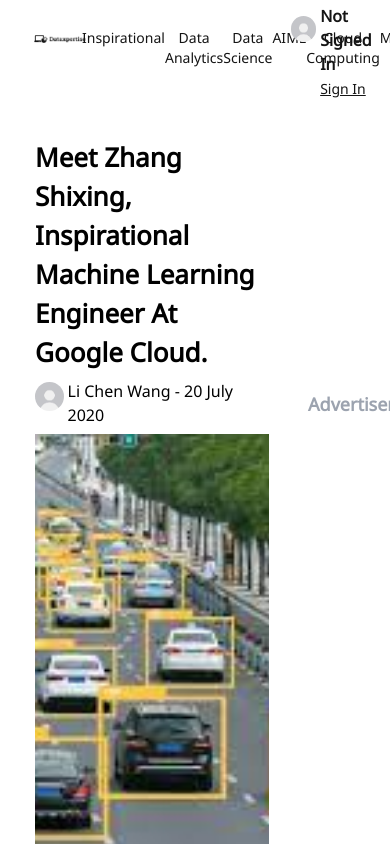
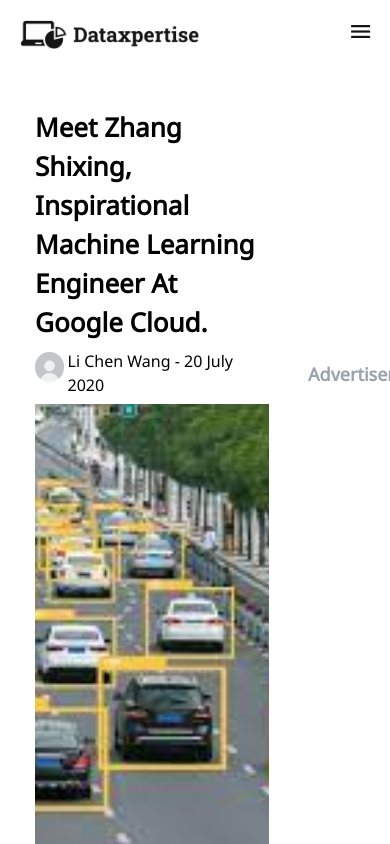
Before and after one commit to tsaqifmaulana444/Dataxperience-Client-Side, a Next.js app: page /details in a window 390 px wide. Shown: the top 844 px of the page. Built offline with nearby package versions, Linux system fonts and the light colour scheme.

Commit message:
wip: responsive home

```diff
--- a/src/app/components/frontend/Navbar.tsx
+++ b/src/app/components/frontend/Navbar.tsx
@@ -2,6 +2,7 @@ import Link from 'next/link'
 import Logo from "../../images/logo.png"
 import Image from "next/image"
 import Profile from "../../images/blank_profile.jpeg"
+import Hamburger from "../../images/hamburger.png"
 import { config } from '@fortawesome/fontawesome-svg-core'
 import '@fortawesome/fontawesome-svg-core/styles.css'
 config.autoAddCss = false
@@ -10,18 +11,18 @@ import { faCaretDown } from "@fortawesome/free-solid-svg-icons"
 
 export default function Navbar() {
     return (
-        <div className="flex h-[9.3vh] bg-white text-[#141414]">
-            <div className="ml-[8.7vw] w-[19vw] my-auto cursor-pointer">
+        <div className="flex justify-between text-[#141414] w-[90%] mx-auto">
+            <div className="sm:w-[230px] w-[180px] my-auto cursor-pointer sm:mt-0 mt-[20px]">
                 <Link href="/">
                     <Image
                         src={Logo}
                         alt="Logo"
-                        className=""
+                        className="w-full"
                         priority
                     />
                 </Link>
             </div>
-            <div className="flex text-[#141414] w-[45vw] justify-between text-sm text-center -ml-[1vw] mt-[3.3vh] font-medium">
+            <div className="sm:flex hidden text-[#141414] w-[48%] justify-between text-sm text-center ml-[10px] mt-[24px] font-medium">
                 <Link href="/categories">Inspirational</Link>
                 <p>Data Analytics</p>
                 <p>Data Science</p>
@@ -30,11 +31,11 @@ export default function Navbar() {
                 <p>Cloud Computing</p>
                 <div className="w-fit flex">
                     <p>More</p>
-                    <FontAwesomeIcon icon={faCaretDown} style={{ color: "#141414", }} className="ml-[0.8vw]" />
+                    <FontAwesomeIcon icon={faCaretDown} style={{ color: "#141414", }} className="ml-[12px]" />
                 </div>
             </div>
-            <div className="flex ml-[8.5vw] mt-1">
-                <div className="w-fit h-[5vh] my-3">
+            <div className="sm:flex hidden ml-[55px] mt-1">
+                <div className="w-fit my-3">
                     <Image
                         src={Profile}
                         alt="User"
@@ -43,13 +44,22 @@ export default function Navbar() {
                         className="rounded-full"
                     />
                 </div>
-                <div className="my-auto w-fit ml-[1vw]">
+                <div className="my-auto w-fit ml-[20px]">
                     <p className="font-bold text-base">Not Signed In</p>
                     <Link href="/sign-in" className="underline -mt-1 text-sm cursor-pointer font-medium">
                         Sign In
                     </Link>
                 </div>
             </div>
+            <div className="sm:hidden block mt-[25px]">
+                <Image
+                    src={Hamburger}
+                    alt="hamburger"
+                    width={20}
+                    height={20}
+                    className=""
+                />
+            </div>
         </div>
     )
 }
```
Also changed, not shown: src/app/images/hamburger.png (added).
